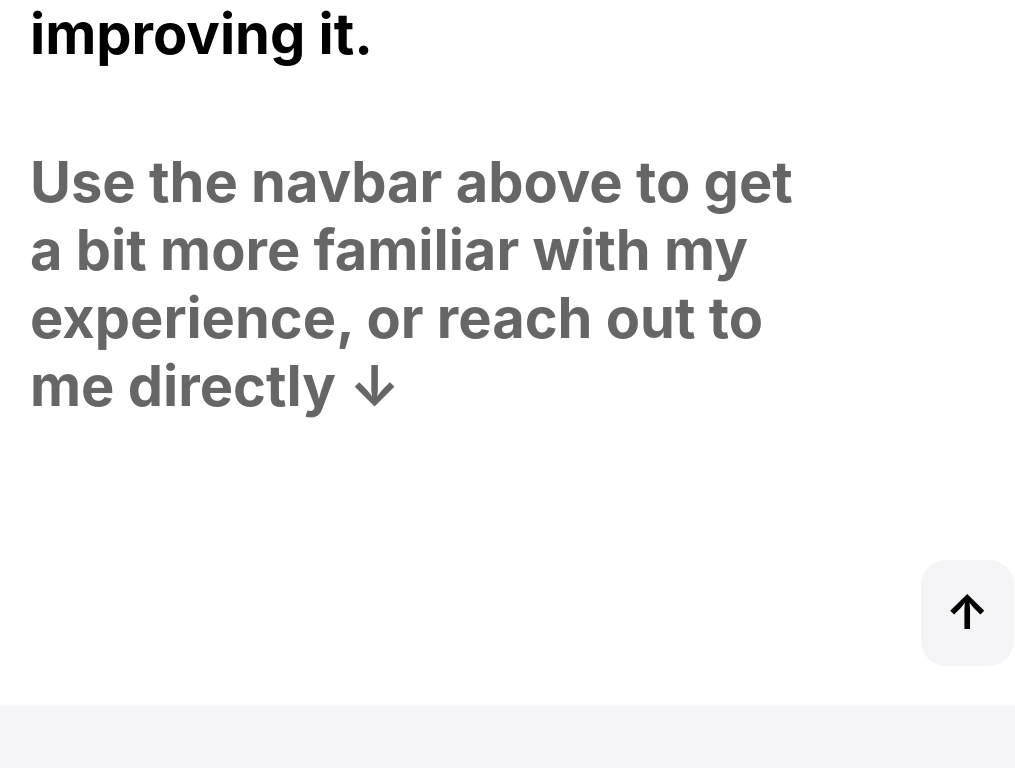
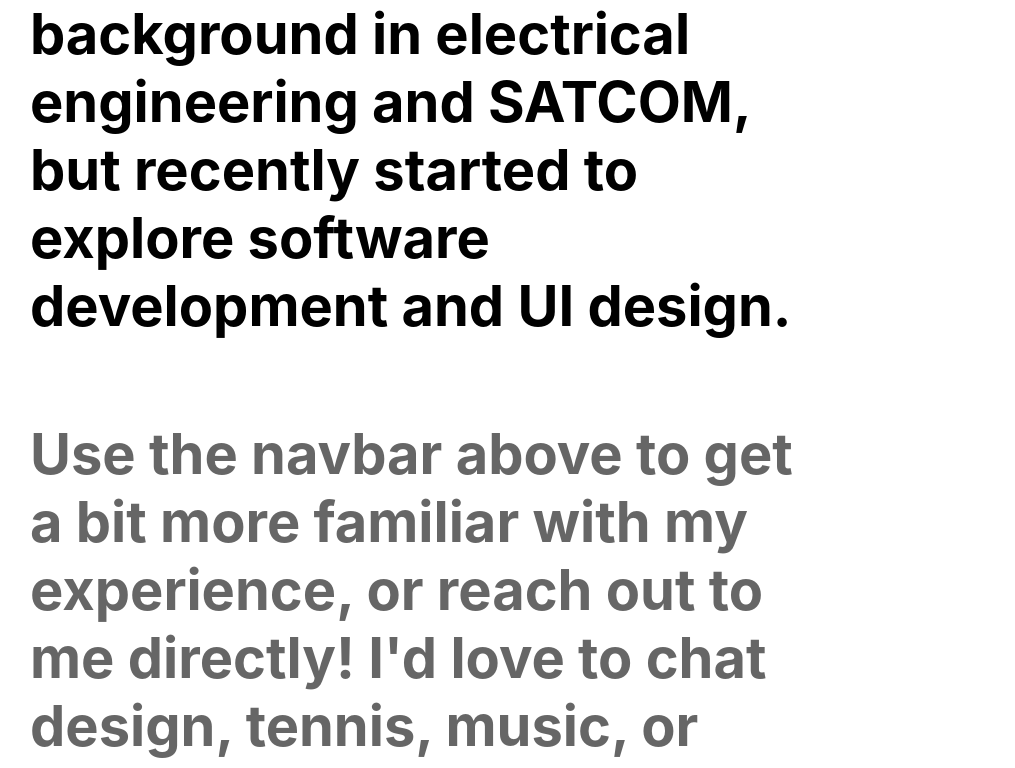
Before and after one commit to reedrohlfing/portfolio, a React (Create React App) app in the folder reed-react-app/: page / in a window 1280 px wide. Shown: the part 665-1433 px from the top of the page, without its empty margins (226-1241 px from the left). Built offline with nearby package versions, Linux system fonts and the light colour scheme.

Commit message:
Updated About description

```diff
--- a/reed-react-app/src/About.js
+++ b/reed-react-app/src/About.js
@@ -4,11 +4,13 @@ const About = () => {
       <h1 className="lightText">Welcome!</h1>
       <h1>
         I'm Reed, a Systems Engineer that enjoys discovering how technology
-        works... then improving it.
+        works. I have a background in electrical engineering and SATCOM, but
+        recently started to explore software development and UI design.
       </h1>
       <h1 className="lightText">
         Use the navbar above to get a bit more familiar with my experience, or
-        reach out to me directly ↓
+        reach out to me directly! I'd love to chat design, tennis, music, or
+        potential projects ↓
       </h1>
     </div>
   );
```
